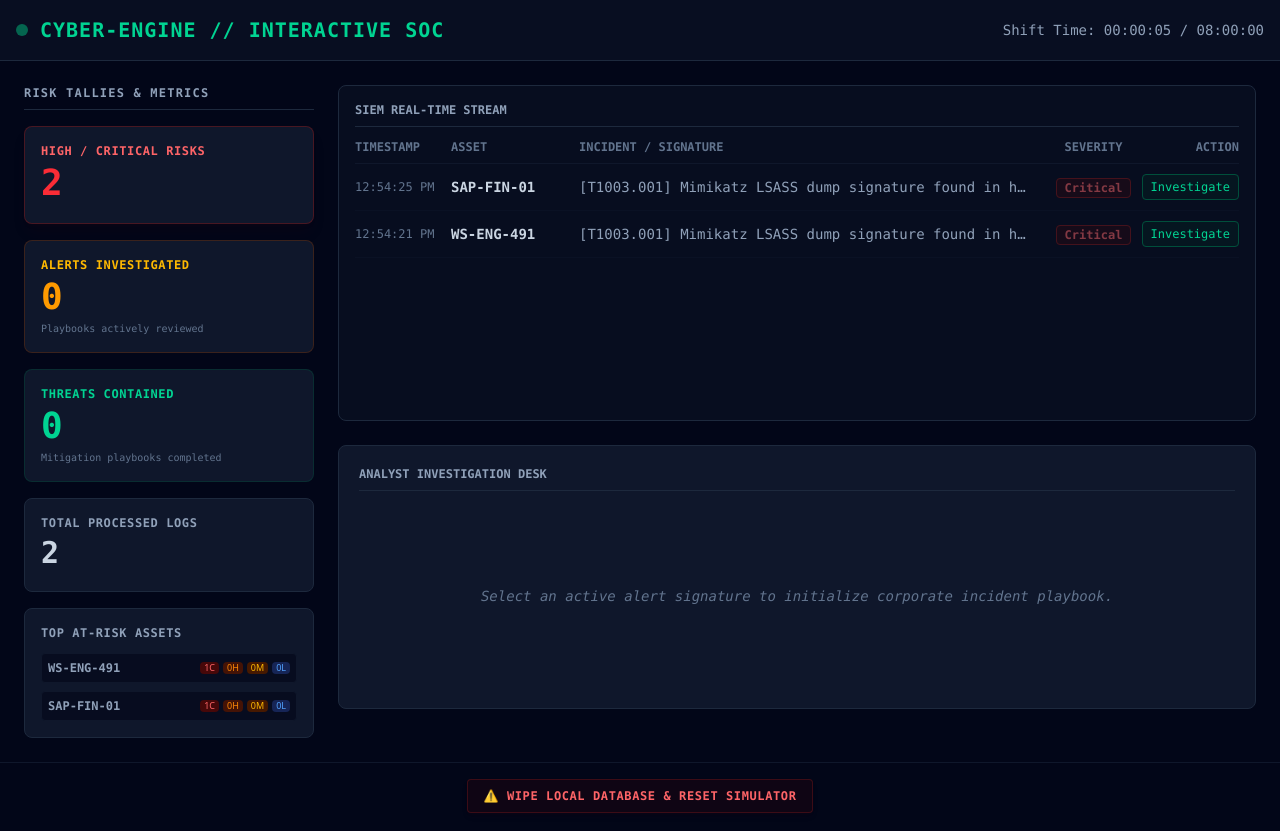
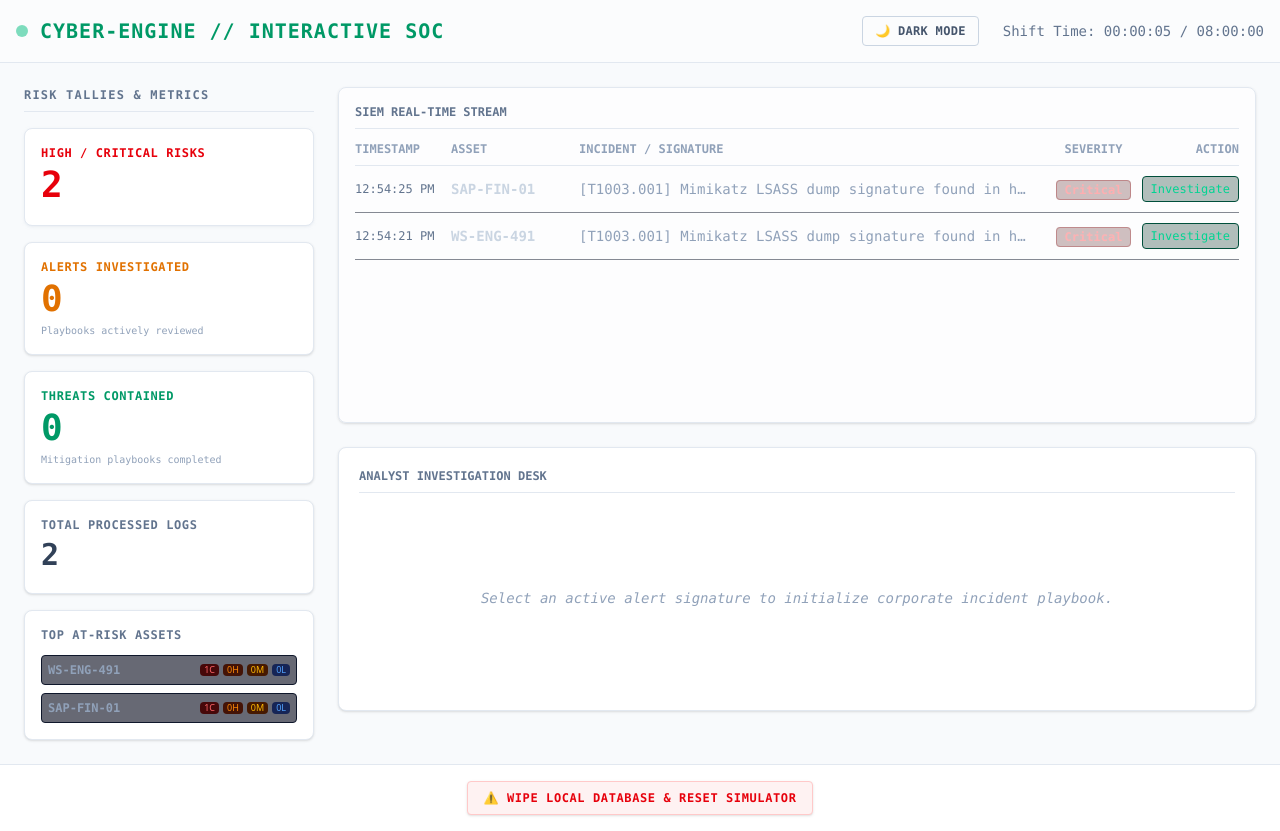
Before and after one commit to rwilson-gcc/my-soc-simulator, a plain HTML site: page index.html in a window 1280 px wide. Drawn offline with nearby package versions, Linux system fonts and the light colour scheme.

Commit message:
Update index.html

```diff
--- a/index.html
+++ b/index.html
@@ -6,63 +6,70 @@
     <title>Enterprise SOC Simulator Engine</title>
     <script src="https://cdn.jsdelivr.net/npm/@tailwindcss/browser@4"></script>
     <style>
-        /* Custom scrollbar matching the dark theme */
+        /* Responsive scrollbars tracking active theme classes */
         ::-webkit-scrollbar { width: 6px; }
-        ::-webkit-scrollbar-track { background: #0f172a; }
-        ::-webkit-scrollbar-thumb { background: #334155; border-radius: 3px; }
+        .dark ::-webkit-scrollbar-track { background: #0f172a; }
+        ::-webkit-scrollbar-track { background: #f1f5f9; }
+        .dark ::-webkit-scrollbar-thumb { background: #334155; border-radius: 3px; }
+        ::-webkit-scrollbar-thumb { background: #cbd5e1; border-radius: 3px; }
     </style>
 </head>
-<body class="bg-slate-950 text-slate-100 font-mono min-h-screen flex flex-col">
+<body class="bg-slate-50 dark:bg-slate-950 text-slate-900 dark:text-slate-100 font-mono min-h-screen flex flex-col transition-colors duration-200">
 
-    <header class="border-b border-slate-800 bg-slate-900/50 p-4 flex justify-between items-center">
+    <header class="border-b border-slate-200 dark:border-slate-800 bg-white/50 dark:bg-slate-900/50 p-4 flex justify-between items-center">
         <div class="flex items-center gap-3">
             <span class="animate-pulse h-3 w-3 rounded-full bg-emerald-500"></span>
-            <h1 class="text-xl font-bold tracking-wider text-emerald-400">CYBER-ENGINE // INTERACTIVE SOC</h1>
+            <h1 class="text-xl font-bold tracking-wider text-emerald-600 dark:text-emerald-400">CYBER-ENGINE // INTERACTIVE SOC</h1>
         </div>
-        <div class="text-sm text-slate-400" id="sim-clock">Shift Time: 00:00:00</div>
+        <div class="flex items-center gap-6">
+            <button onclick="toggleSystemTheme()" class="text-xs font-bold tracking-wide border border-slate-300 dark:border-slate-700 hover:bg-slate-100 dark:hover:bg-slate-800 px-3 py-1.5 rounded transition-all cursor-pointer text-slate-600 dark:text-slate-300" id="theme-btn">
+                🌙 DARK MODE
+            </button>
+            <div class="text-sm text-slate-500 dark:text-slate-400" id="sim-clock">Shift Time: 00:00:00</div>
+        </div>
     </header>
 
     <main class="p-6 flex-1 grid grid-cols-1 xl:grid-cols-4 gap-6">
 
         <section class="xl:col-span-1 flex flex-col gap-4">
-            <h2 class="text-xs uppercase tracking-widest text-slate-400 font-bold border-b border-slate-800 pb-2">Risk Tallies & Metrics</h2>
+            <h2 class="text-xs uppercase tracking-widest text-slate-500 dark:text-slate-400 font-bold border-b border-slate-200 dark:border-slate-800 pb-2">Risk Tallies & Metrics</h2>
 
-            <div class="bg-slate-900 border border-red-900/50 rounded-lg p-4 flex flex-col justify-between shadow-lg shadow-red-950/10">
-                <span class="text-xs font-bold uppercase text-red-400 tracking-wider">High / Critical Risks</span>
-                <span class="text-4xl font-black text-red-500 my-1" id="tally-high">0</span>
+            <div class="bg-white dark:bg-slate-900 border border-slate-200 dark:border-red-900/50 rounded-lg p-4 flex flex-col justify-between shadow-sm dark:shadow-md shadow-slate-200/50 dark:shadow-red-950/10">
+                <span class="text-xs font-bold uppercase text-red-600 dark:text-red-400 tracking-wider">High / Critical Risks</span>
+                <span class="text-4xl font-black text-red-600 dark:text-red-500 my-1" id="tally-high">0</span>
             </div>
 
-            <div class="bg-slate-900 border border-amber-900/40 rounded-lg p-4 flex flex-col justify-between">
-                <span class="text-xs font-bold uppercase text-amber-400 tracking-wider">Alerts Investigated</span>
-                <span class="text-4xl font-black text-amber-500 my-1" id="tally-investigated">0</span>
-                <span class="text-[10px] text-slate-500">Playbooks actively reviewed</span>
+            <div class="bg-white dark:bg-slate-900 border border-slate-200 dark:border-amber-900/40 rounded-lg p-4 flex flex-col justify-between shadow-sm">
+                <span class="text-xs font-bold uppercase text-amber-600 dark:text-amber-400 tracking-wider">Alerts Investigated</span>
+                <span class="text-4xl font-black text-amber-600 dark:text-amber-500 my-1" id="tally-investigated">0</span>
+                <span class="text-[10px] text-slate-400 dark:text-slate-500">Playbooks actively reviewed</span>
             </div>
 
-            <div class="bg-slate-900 border border-emerald-900/40 rounded-lg p-4 flex flex-col justify-between">
-                <span class="text-xs font-bold uppercase text-emerald-400 tracking-wider">Threats Contained</span>
-                <span class="text-4xl font-black text-emerald-400 my-1" id="tally-contained">0</span>
-                <span class="text-[10px] text-slate-500">Mitigation playbooks completed</span>
+            <div class="bg-white dark:bg-slate-900 border border-slate-200 dark:border-emerald-900/40 rounded-lg p-4 flex flex-col justify-between shadow-sm">
+                <span class="text-xs font-bold uppercase text-emerald-600 dark:text-emerald-400 tracking-wider">Threats Contained</span>
+                <span class="text-4xl font-black text-emerald-600 dark:text-emerald-400 my-1" id="tally-contained">0</span>
+                <span class="text-[10px] text-slate-400 dark:text-slate-500">Mitigation playbooks completed</span>
             </div>
 
-            <div class="bg-slate-900 border border-slate-800 rounded-lg p-4 flex flex-col justify-between">
-                <span class="text-xs font-bold uppercase text-slate-400 tracking-wider">Total Processed Logs</span>
-                <span class="text-3xl font-black text-slate-300 my-1" id="tally-total">0</span>
+            <div class="bg-white dark:bg-slate-900 border border-slate-200 dark:border-slate-800 rounded-lg p-4 flex flex-col justify-between shadow-sm">
+                <span class="text-xs font-bold uppercase text-slate-500 dark:text-slate-400 tracking-wider">Total Processed Logs</span>
+                <span class="text-3xl font-black text-slate-700 dark:text-slate-300 my-1" id="tally-total">0</span>
             </div>
 
-            <div class="bg-slate-900 border border-slate-800 rounded-lg p-4 flex-1 flex flex-col">
-                <span class="text-xs font-bold uppercase text-slate-400 tracking-wider mb-3">Top At-Risk Assets</span>
+            <div class="bg-white dark:bg-slate-900 border border-slate-200 dark:border-slate-800 rounded-lg p-4 flex-1 flex flex-col shadow-sm">
+                <span class="text-xs font-bold uppercase text-slate-500 dark:text-slate-400 tracking-wider mb-3">Top At-Risk Assets</span>
                 <div id="server-tally-list" class="flex flex-col gap-2 overflow-y-auto max-h-[220px] text-sm"></div>
             </div>
         </section>
 
         <section class="xl:col-span-3 flex flex-col gap-6">
 
-            <div class="bg-slate-900/40 border border-slate-800 rounded-lg p-4 h-[42vh] flex flex-col">
-                <div class="text-xs uppercase text-slate-400 font-bold border-b border-slate-800 pb-2 mb-3">SIEM Real-Time Stream</div>
+            <div class="bg-white/70 dark:bg-slate-900/40 border border-slate-200 dark:border-slate-800 rounded-lg p-4 h-[42vh] flex flex-col shadow-sm">
+                <div class="text-xs uppercase text-slate-500 dark:text-slate-400 font-bold border-b border-slate-200 dark:border-slate-800 pb-2 mb-3">SIEM Real-Time Stream</div>
                 <div class="flex-1 overflow-y-auto">
                     <table class="w-full text-left">
                         <thead>
-                            <tr class="text-xs text-slate-500 uppercase border-b border-slate-900">
+                            <tr class="text-xs text-slate-400 dark:text-slate-500 uppercase border-b border-slate-200 dark:border-slate-900">
                                 <th class="pb-2 w-24">Timestamp</th>
                                 <th class="pb-2 w-32">Asset</th>
                                 <th class="pb-2">Incident / Signature</th>
@@ -70,14 +77,14 @@
                                 <th class="pb-2 w-24 text-right">Action</th>
                             </tr>
                         </thead>
-                        <tbody id="alert-stream-body" class="divide-y divide-slate-900 text-sm"></tbody>
+                        <tbody id="alert-stream-body" class="divide-y divide-slate-100 dark:divide-slate-900 text-sm"></tbody>
                     </table>
                 </div>
             </div>
 
-            <div class="bg-slate-900 border border-slate-800 rounded-lg p-5 h-[33vh] flex flex-col" id="playbook-desk">
-                <div class="text-xs uppercase text-slate-400 font-bold border-b border-slate-800 pb-2 mb-3">Analyst Investigation Desk</div>
-                <div id="playbook-content" class="flex-1 flex flex-col justify-center items-center text-slate-500 italic text-sm">
+            <div class="bg-white dark:bg-slate-900 border border-slate-200 dark:border-slate-800 rounded-lg p-5 h-[33vh] flex flex-col shadow-sm" id="playbook-desk">
+                <div class="text-xs uppercase text-slate-500 dark:text-slate-400 font-bold border-b border-slate-200 dark:border-slate-800 pb-2 mb-3">Analyst Investigation Desk</div>
+                <div id="playbook-content" class="flex-1 flex flex-col justify-center items-center text-slate-400 dark:text-slate-500 italic text-sm">
                     Select an active alert signature to initialize corporate incident playbook.
                 </div>
             </div>
@@ -85,8 +92,8 @@
         </section>
     </main>
 
-    <footer class="p-4 bg-slate-950 border-t border-slate-900 flex justify-center items-center">
-        <button onclick="resetSimulationSession()" class="text-xs font-bold tracking-wider text-red-400 hover:text-red-300 bg-red-950/20 hover:bg-red-950/40 border border-red-900/40 hover:border-red-700 px-4 py-2 rounded transition-all cursor-pointer shadow-md shadow-red-950/10">
+    <footer class="p-4 bg-white dark:bg-slate-950 border-t border-slate-200 dark:border-slate-900 flex justify-center items-center">
+        <button onclick="resetSimulationSession()" class="text-xs font-bold tracking-wider text-red-600 dark:text-red-400 bg-red-50 dark:bg-red-950/20 hover:bg-red-100 dark:hover:bg-red-950/40 border border-red-200 dark:border-red-900/40 hover:border-red-400 dark:hover:border-red-700 px-4 py-2 rounded transition-all cursor-pointer shadow-sm">
             ⚠️ WIPE LOCAL DATABASE & RESET SIMULATOR
         </button>
     </footer>
```
